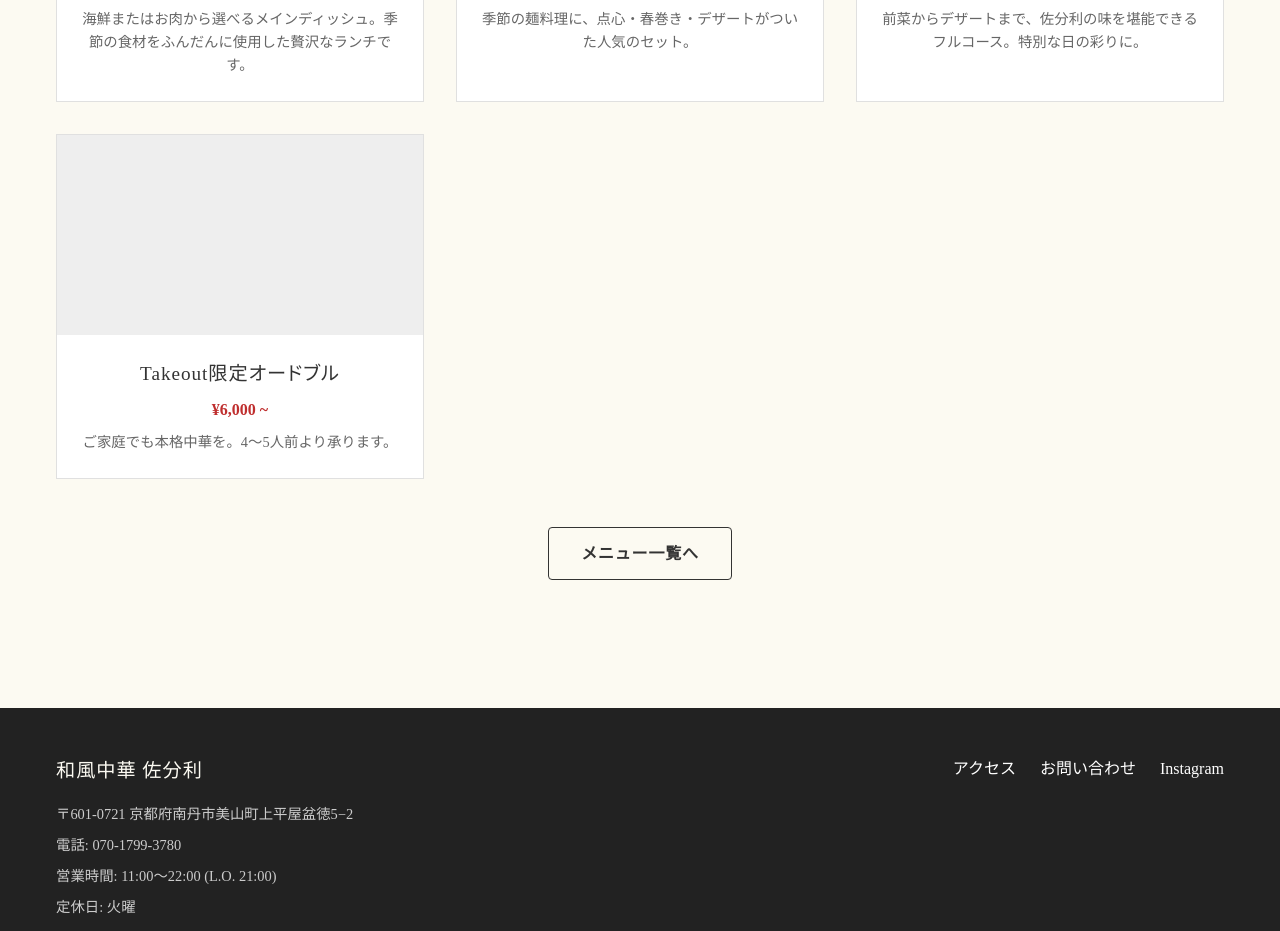
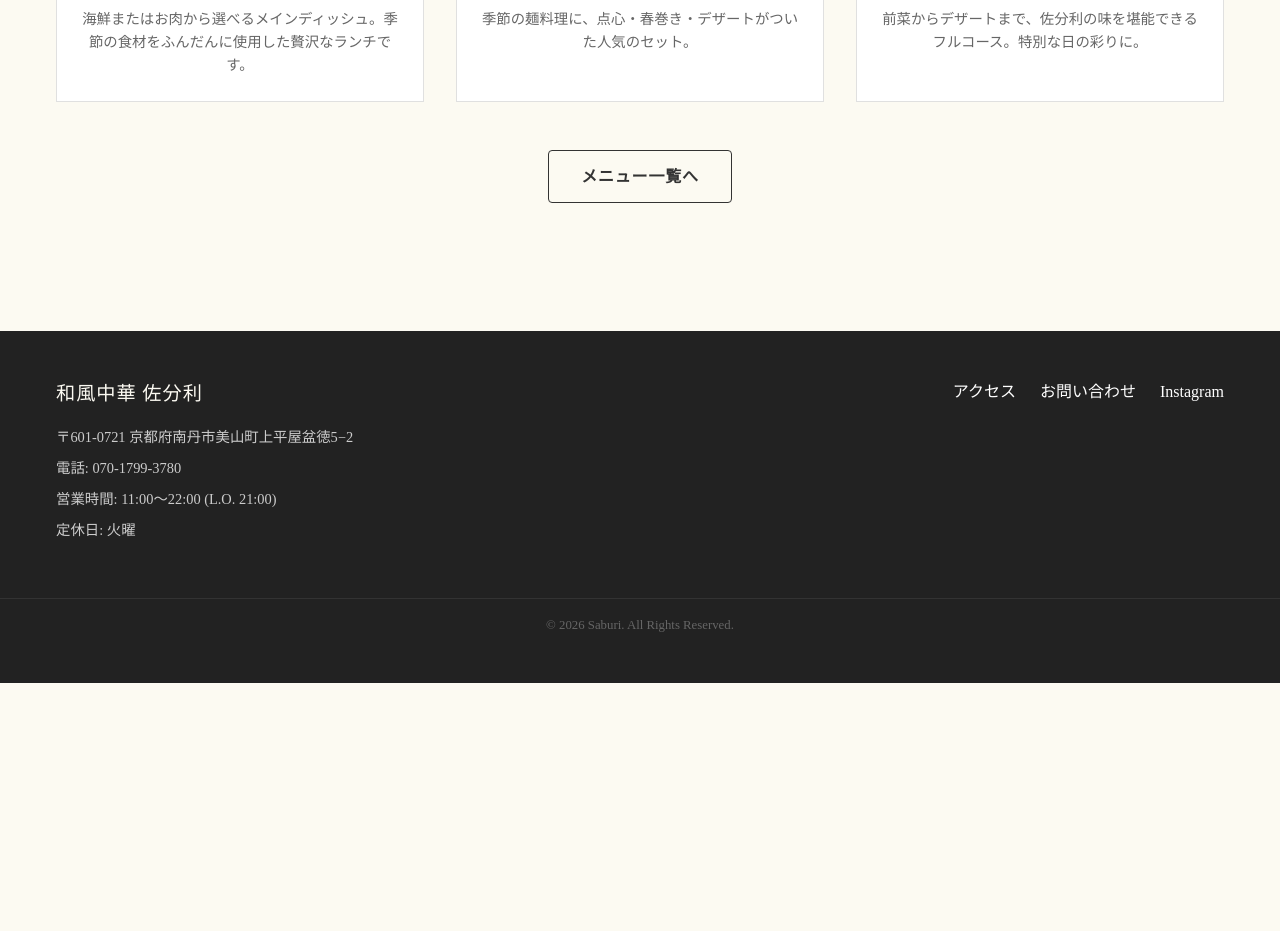
Before and after one commit to por-lgtm/saburi, a Next.js app: page / in a window 1280 px wide. Shown: the part 1640-2571 px from the top of the page. After the commit the page ends 2323 px from the top, so only its background shows below. Built offline with nearby package versions, Linux system fonts and the light colour scheme.

Commit message:
fix: Limit homepage recommended items to 3

```diff
--- a/src/app/page.js
+++ b/src/app/page.js
@@ -24,13 +24,7 @@ export default function Home() {
       desc: "前菜からデザートまで、佐分利の味を堪能できるフルコース。特別な日の彩りに。",
       image: "/images/dinner-course.jpg"
     },
-    {
-      id: 4,
-      name: "Takeout限定オードブル",
-      price: "¥6,000 ~",
-      desc: "ご家庭でも本格中華を。4〜5人前より承ります。",
-      image: "/images/takeout.jpg"
-    }
+
   ];
 
   return (
```
